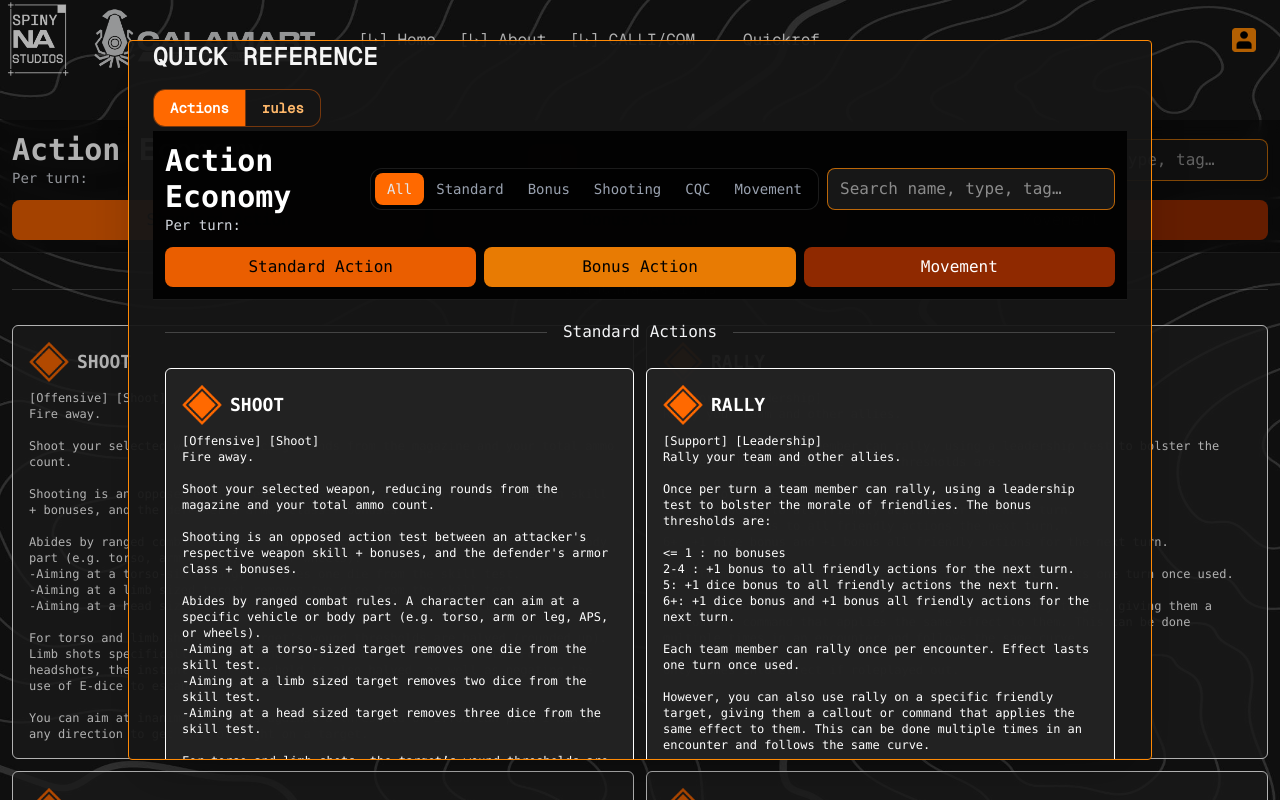
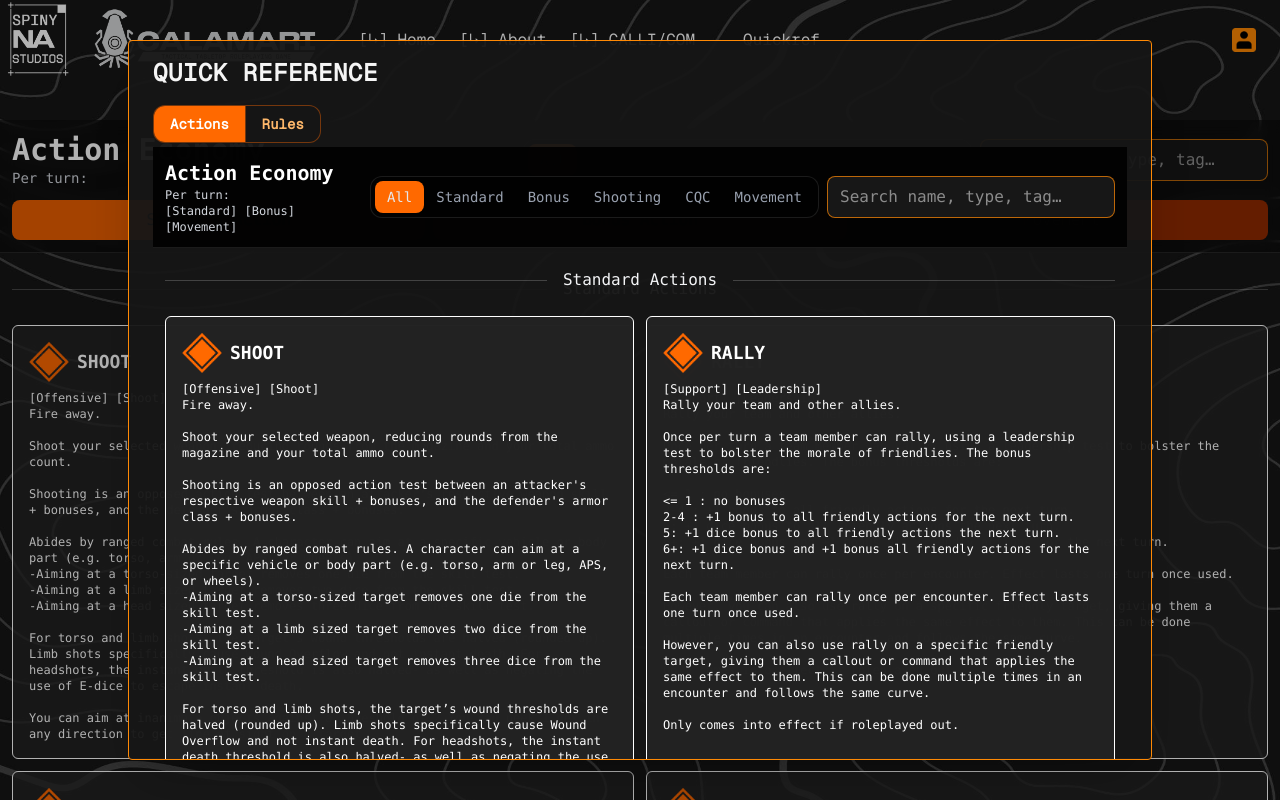
Before and after one commit to RudrNaik/CALLICOM, a React (Vite) app in the folder frontend/: page /CALLICOM/ActionEcon in a window 1280 px wide. Shown: the top 800 px of the page. Built offline with nearby package versions, Linux system fonts and the light colour scheme.

Commit message:
some more additions.

```diff
--- a/frontend/src/components/QuickRef/MiniActionEconView.jsx
+++ b/frontend/src/components/QuickRef/MiniActionEconView.jsx
@@ -51,8 +51,8 @@ export default function ActionEconomyPage() {
         <div className="max-w-screen-xl mx-auto px-3 py-3">
           <div className="flex flex-col gap-3 md:flex-row md:items-center md:justify-between">
             <div>
-              <h1 className="text-3xl font-bold">Action Economy</h1>
-              <p className="text-sm text-gray-300">Per turn:</p>
+              <h1 className="text-xl font-bold">Action Economy</h1>
+              <p className="text-xs text-gray-300">Per turn:<br></br> [Standard] [Bonus] [Movement]</p>
             </div>
 
             <div className="flex items-center gap-2 font-mono">
@@ -113,17 +113,6 @@ export default function ActionEconomyPage() {
               ))}
             </div>
           </div>
-
-          {/* Legend */}
-          <div className="mt-3 grid grid-cols-3 gap-2 text-center font-mono">
-            <div className="bg-orange-500/90 text-black rounded-lg py-2">
-              Standard Action
-            </div>
-            <div className="bg-orange-400/90 text-black rounded-lg py-2">
-              Bonus Action
-            </div>
-            <div className="bg-orange-800/90 rounded-lg py-2">Movement</div>
-          </div>
         </div>
       </div>
 
@@ -157,7 +146,7 @@ function Section({ title, items }) {
         <div className="flex-grow border-t border-white/20" />
       </div>
 
-      <div className="grid grid-cols-1 sm:grid-cols-2 lg:grid-cols-2 gap-3 font-mono">
+      <div className="grid grid-cols-1 lg:grid-cols-2 gap-3 font-mono">
         {items.map((action, idx) => (
           <ActionCard key={`${action.name ?? idx}-${idx}`} action={action} />
         ))}
--- a/frontend/src/components/QuickRefModal.jsx
+++ b/frontend/src/components/QuickRefModal.jsx
@@ -72,7 +72,7 @@ export default function QuickRefModal({ open, onClose }) {
              overflow-hidden flex flex-col"
             onClick={(e) => e.stopPropagation()}
           >
-            <div className="px-6 shrink-0">
+            <div className="px-6 pt-4 shrink-0">
               {/* Title */}
               <h2 className="text-2xl font-bold text-neutral-100 tracking-wide">
                 QUICK REFERENCE
@@ -98,7 +98,7 @@ export default function QuickRefModal({ open, onClose }) {
                     }`}
                     onClick={() => setTab("rules")}
                   >
-                    rules
+                    Rules
                   </button>
                 </div>
               </div>
```
